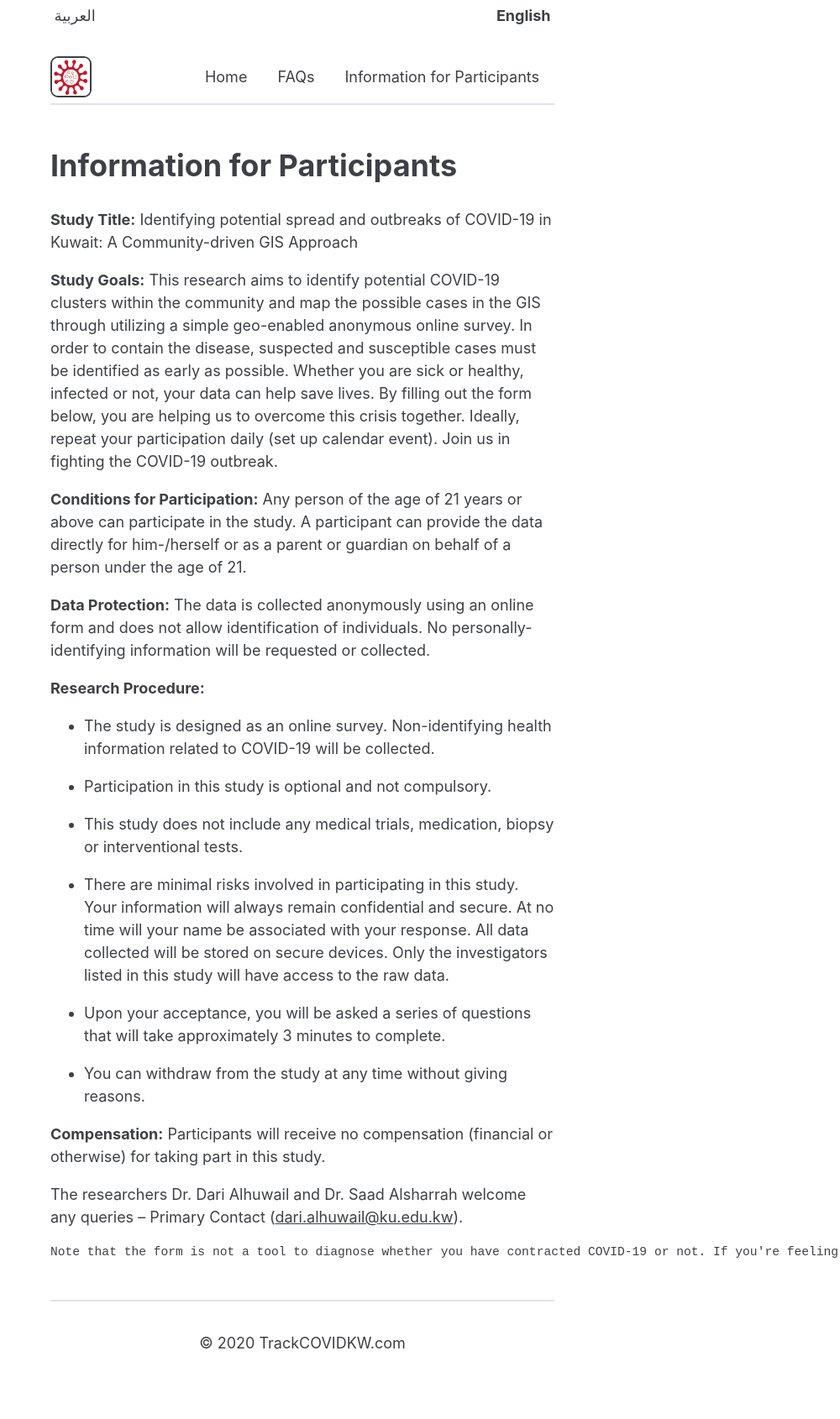
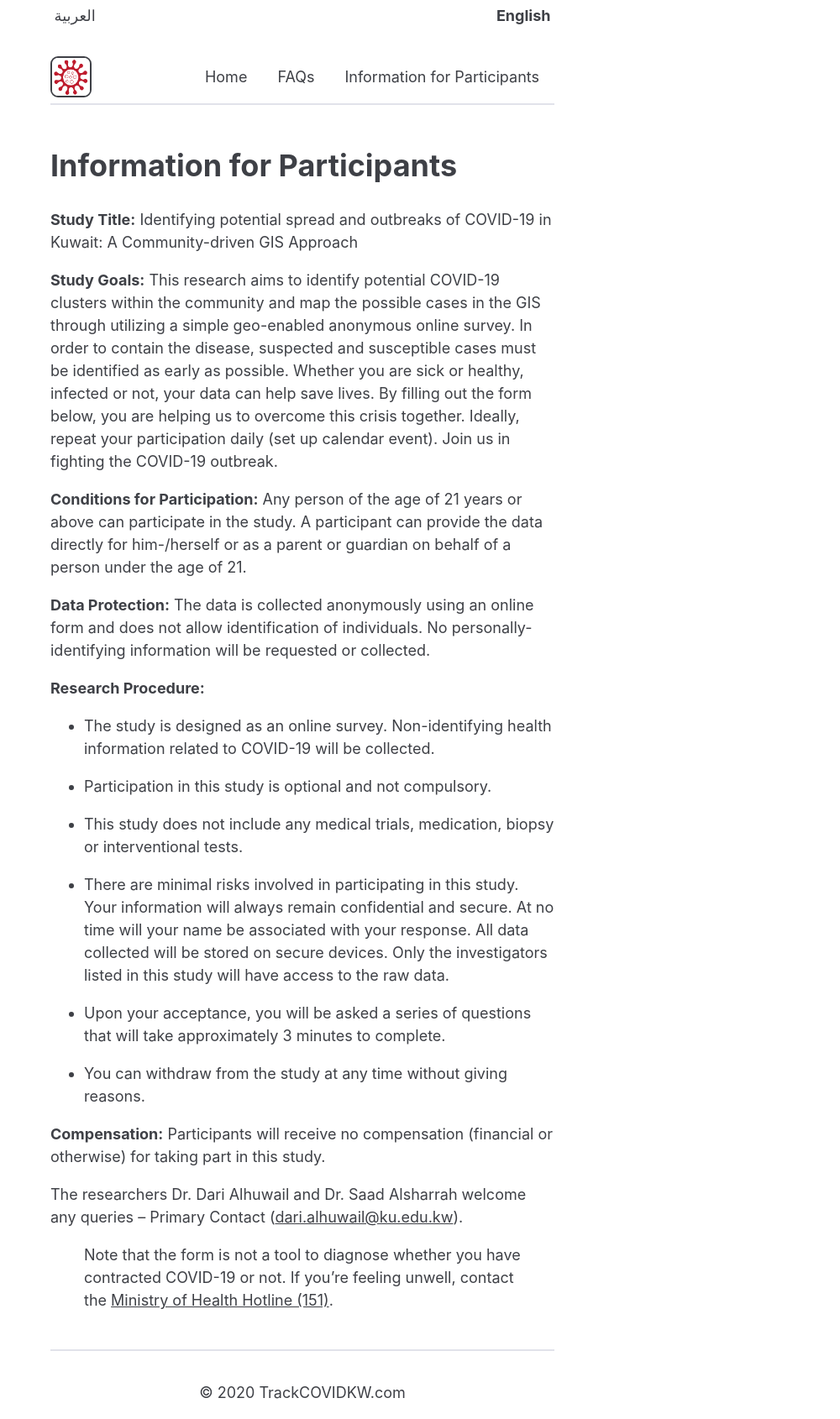
Before and after one commit to coronamapskw/trackcovidkw.org, a Jekyll site: the page built from en/info-for-participants.md, in a window 1280 px wide. Shown: the whole page at 84% size, without its empty margins (280-1280 px from the left). Built offline with Jekyll 4.4.1, drawn with Linux system fonts in a browser that asks for light colours; before the commit the page ends 1631 px from its top, so only the background shows below that.

Commit message:
Update info-for-participants.md
Fixed the note at the end of the page

````diff
--- a/en/info-for-participants.md
+++ b/en/info-for-participants.md
@@ -27,6 +27,5 @@ title: Information for Participants
 
 The researchers Dr. Dari Alhuwail and Dr. Saad Alsharrah welcome any queries – Primary Contact ([dari.alhuwail@ku.edu.kw](mailto:dari.alhuwail@ku.edu.kw)).
 
-```
-Note that the form is not a tool to diagnose whether you have contracted COVID-19 or not. If you're feeling unwell, contact the [Ministry of Health Hotline (151)](tel:151).
-```
+
+> Note that the form is not a tool to diagnose whether you have contracted COVID-19 or not. If you're feeling unwell, contact the [Ministry of Health Hotline (151)](tel:151).
````
